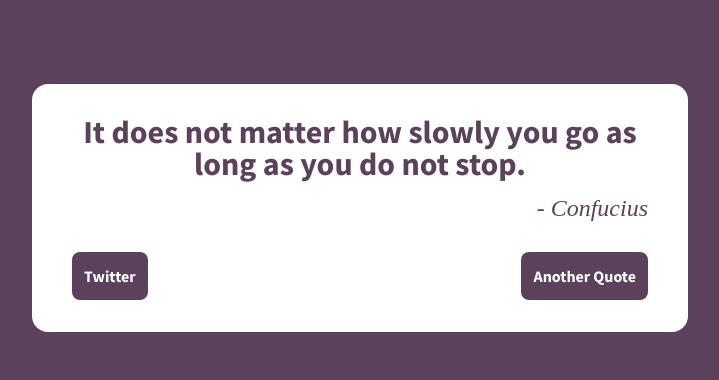
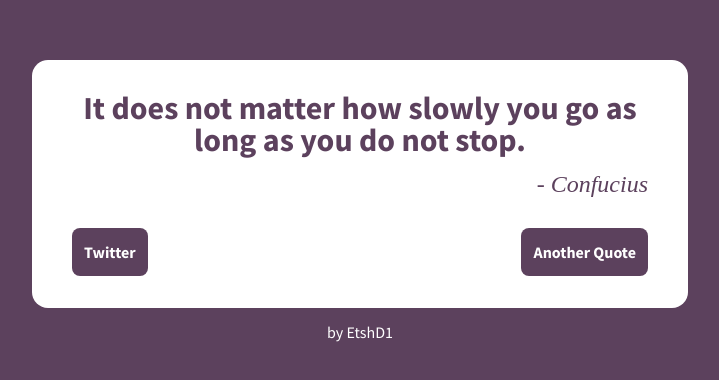
Before and after one commit to EtshD1/Random-Quote-App, a React (Create React App) app: page / in a window 1280 px wide. Shown: the part 192-572 px from the top of the page, without its empty margins (280-999 px from the left). Built offline with nearby package versions, Linux system fonts and the light colour scheme; a web font is replaced by a local one.

Commit message:
add github profile link

```diff
--- a/src/Components/QuoteContainer.tsx
+++ b/src/Components/QuoteContainer.tsx
@@ -16,12 +16,17 @@ interface contextType {
 const QuoteContainer = ({ context }: contextType) => {
   const { currentColor } = context;
 
-  return (<div className={Styles.quoteContainer} id="quote-box" style={{ backgroundColor: `#${currentColor.color}` }}>
-    <div style={{ backgroundColor: currentColor.whiteFont ? "#fff" : "#000" }}>
-      <Quote />
-      <Actions />
+  return (<>
+    <div className={Styles.quoteContainer} id="quote-box" style={{ backgroundColor: `#${currentColor.color}` }}>
+      <div>
+        <div style={{ backgroundColor: currentColor.whiteFont ? "#fff" : "#000" }}>
+          <Quote />
+          <Actions />
+        </div>
+        <div className={Styles.madeBy} style={{ color: currentColor.whiteFont ? "#fff" : "#000" }}>by <a href="https://github.com/EtshD1">EtshD1</a></div>
+      </div>
     </div>
-  </div>);
+  </>);
 }
 
 export default withContext(QuoteContainer);
--- a/src/Components/styles.module.css
+++ b/src/Components/styles.module.css
@@ -11,12 +11,17 @@
   transition: color 1s ease, background-color 750ms ease;
 }
 
-.quoteContainer > div {
+.quoteContainer > div > div:not(.madeBy) {
   max-width: 36rem;
   padding: 2rem 2.5rem;
   border-radius: 1rem;
   flex-grow: 1;
   text-align: center;
+}
+
+.quoteContainer > div > div.madeBy {
+  text-align: center;
+  padding: 1rem;
 }
 
 .quote {
@@ -49,3 +54,8 @@
 #actions > div {
   cursor: pointer;
 }
+
+.madeBy a {
+  text-decoration: none;
+  color: inherit;
+}
```
